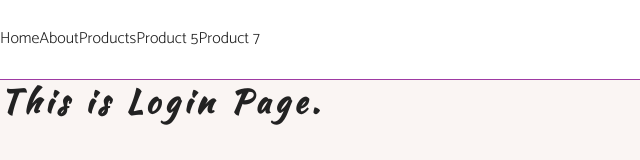
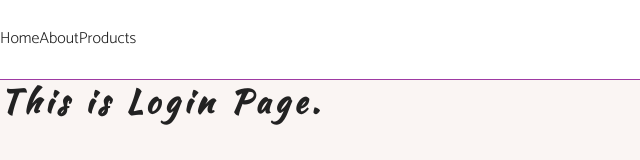
Before and after one commit to MahmonirB/razors, a Svelte app: page /login in a window 1280 px wide. Shown: the top 160 px of the page, without its empty margins (0-640 px from the left). Built offline with nearby package versions, Linux system fonts and the light colour scheme.

Commit message:
feat: add svelte title

```diff
--- a/src/App.svelte
+++ b/src/App.svelte
@@ -8,17 +8,11 @@
   import ProductTemplate from './pages/ProductTemplate.svelte';
 </script>
 
-<svelte:head>
-    <title>Razors</title>
-</svelte:head>
-
 <Router>
   <nav class="navbar">
     <Link to="/">Home</Link>
     <Link to="/about">About</Link>
     <Link to="/products">Products</Link>
-    <Link to="/products/5">Product 5</Link>
-    <Link to="/products/7">Product 7</Link>
   </nav>
 
   <Route path="/" component={Home} />
--- a/src/pages/Checkout.svelte
+++ b/src/pages/Checkout.svelte
@@ -1 +1,4 @@
 <h1>This is Checkout Page.</h1>
+<svelte:head>
+    <title>Checkout</title>
+</svelte:head>
--- a/src/pages/Login.svelte
+++ b/src/pages/Login.svelte
@@ -1 +1,4 @@
 <h1>This is Login Page.</h1>
+<svelte:head>
+    <title>Login</title>
+</svelte:head>
```
